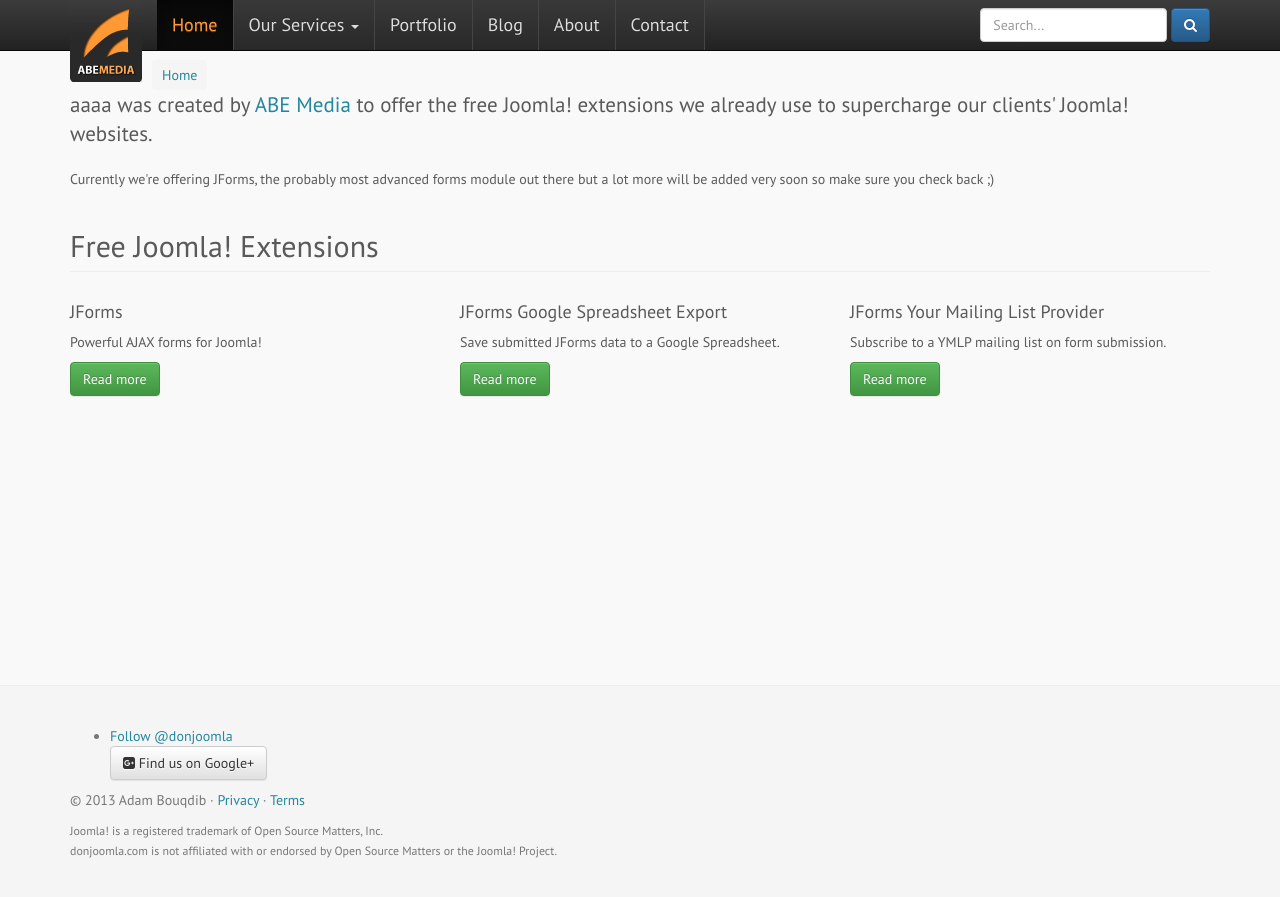
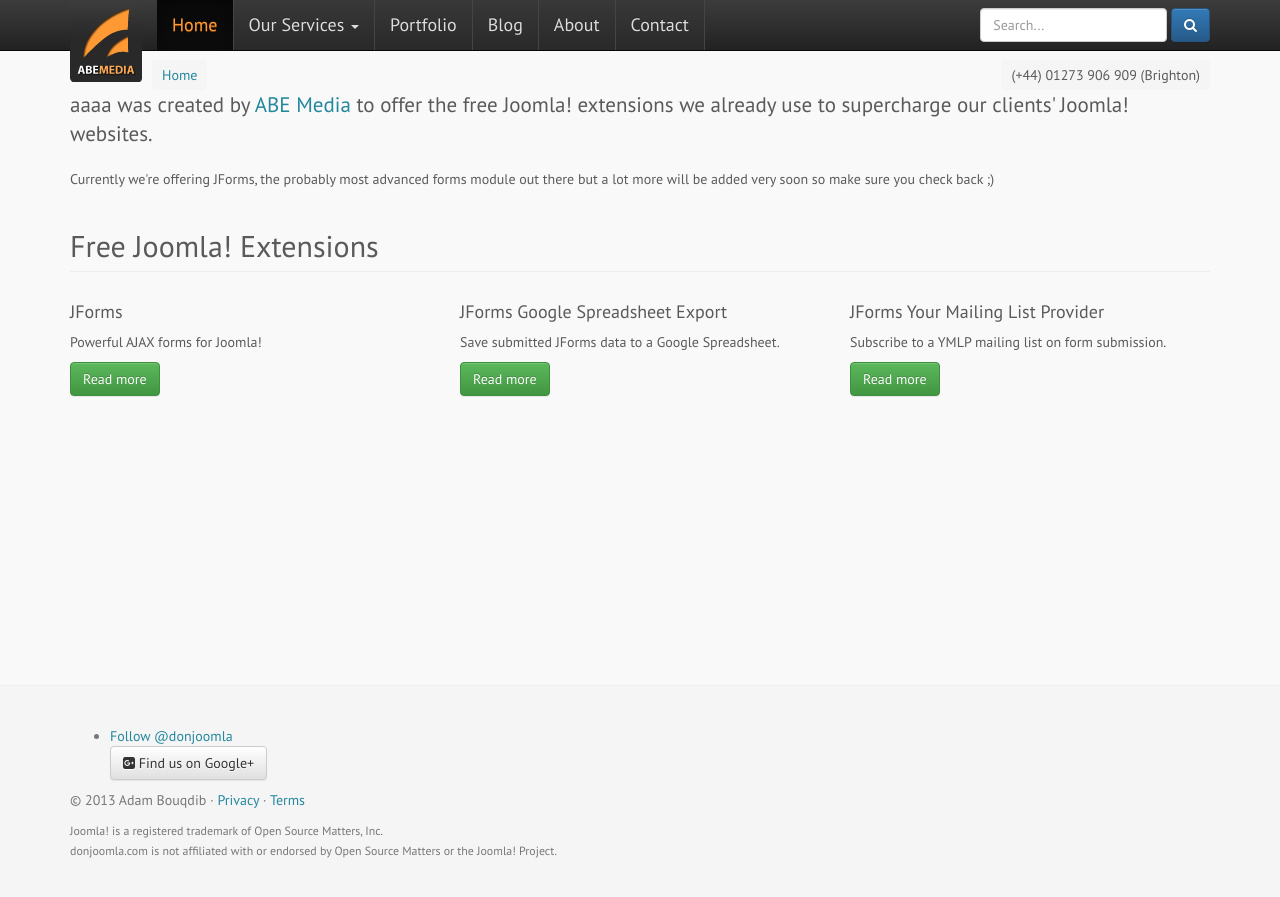
Before and after one commit to abemedia/abemedia.github.io, a Jekyll site: the page built from index.html, in a window 1280 px wide. Shown: the top 897 px of the page. Built offline with Jekyll 4.4.1, drawn with Linux system fonts in a browser that asks for light colours; nearby versions of some CDN libraries.

Commit message:
Update default.html

```diff
--- a/_layouts/default.html
+++ b/_layouts/default.html
@@ -4,10 +4,11 @@
   <body>
   {% include nav-main.html %}
   <div class="container">
+    <div class="breadcrumb pull-right">(+44) 01273 906 909 (Brighton)</div>
     {% include breadcrumbs.html %}
     <div id="main" role="main">
       <div class="row">
-        {% if leftcontent %}
+        {% if page.left %}
         <div class="col-md-{{ page.left.size }}">
           {% capture left %}side-{{ page.left.content }}.html{% endcapture %}
           {% include {{left}} %}
@@ -16,7 +17,7 @@
         <div class="col-md-{{ 12 | minus: page.left.size | minus: page.right.size }}" role="main">
           {{ content }}
         </div>
-        {% if rightcontent %}
+        {% if page.right %}
         <div class="col-md-{{ page.right.size }}">
           {% capture right %}side-{{ page.right.content }}.html{% endcapture %}
           {% include {{right}} %}
```
